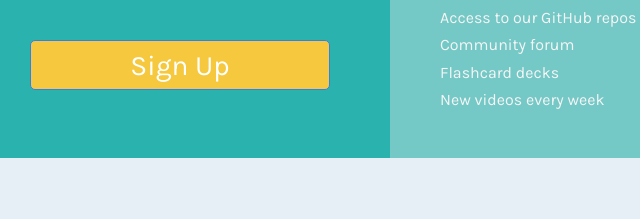
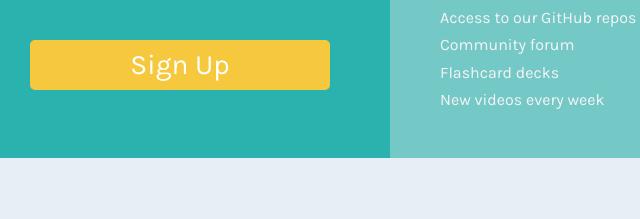
Before and after one commit to WaleedFahmy/FrontEndMentor-Solutions, a plain HTML site: page index.html in a window 1280 px wide. Shown: the part 497-716 px from the top of the page, 380-1020 px from the left. Drawn offline with Linux system fonts and the light colour scheme.

Commit message:
Final Solution

```diff
--- a/index.html
+++ b/index.html
@@ -50,7 +50,7 @@
           font-weight: 200;
           padding: 20px;
           background-color: #F6C83D;
-          border: solid #337FED 1px;
+          border: hidden;
           text-decoration: none;
           display: inline-block;
           cursor: pointer;
@@ -70,6 +70,7 @@
    -moz-border-radius: 5px;
    border-radius: 5px;
    text-decoration: none;
+   border: none;
 }  </style>
 </head>
 <body>
```
